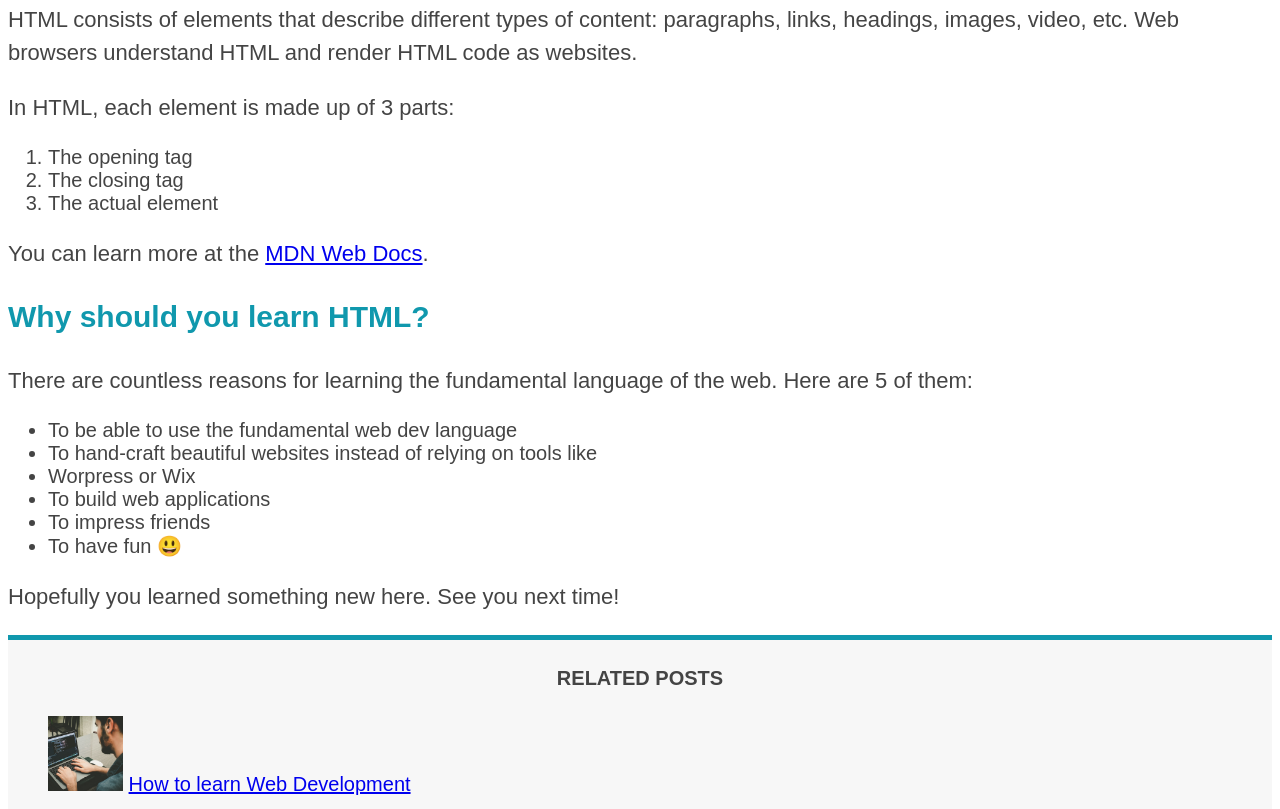
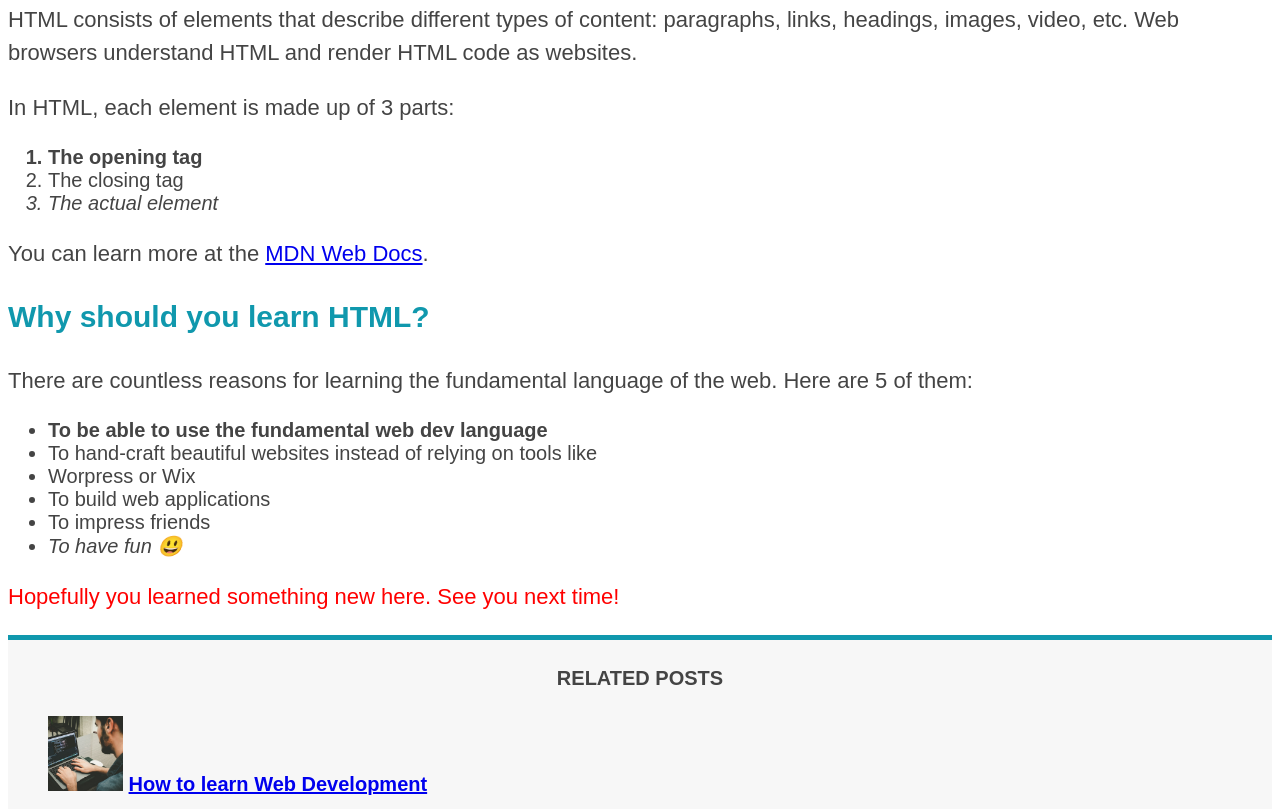
Before and after one commit to enochdoteth/projects-1, a plain HTML site: page 03-TheCodeMagazineBlog/index.html in a window 1280 px wide. Shown: the part 838-1647 px from the top of the page. Drawn offline with Linux system fonts and the light colour scheme.

Commit message:
Pseudo-classes

```diff
--- a/03-TheCodeMagazineBlog/index.html
+++ b/03-TheCodeMagazineBlog/index.html
@@ -71,7 +71,7 @@
       </p>
       <p>In HTML, each element is made up of 3 parts:</p>
       <ol>
-        <li>The opening tag</li>
+        <li class="first-li">The opening tag</li>
         <li>The closing tag</li>
         <li>The actual element</li>
       </ol>
@@ -104,7 +104,7 @@
       </p>
 
       <ul>
-        <li>To be able to use the fundamental web dev language</li>
+        <li class="first-li"> To be able to use the fundamental web dev language</li>
         <li>
           To hand-craft beautiful websites instead of relying on tools like
         </li>
--- a/03-TheCodeMagazineBlog/style.css
+++ b/03-TheCodeMagazineBlog/style.css
@@ -77,3 +77,22 @@ aside {
   border-top: 5px solid #1098ad;
   border-bottom: 5px solid #1098ad;
 }
+
+/* .first-li {
+  font-weight: bold;
+} */
+li:first-child {
+  font-weight: bold;
+}
+
+li:last-child {
+  font-style: italic;
+}
+
+li:nth-child(even) {
+  /* color: red; */
+}
+
+article p:last-child {
+  color: red;
+}
```
